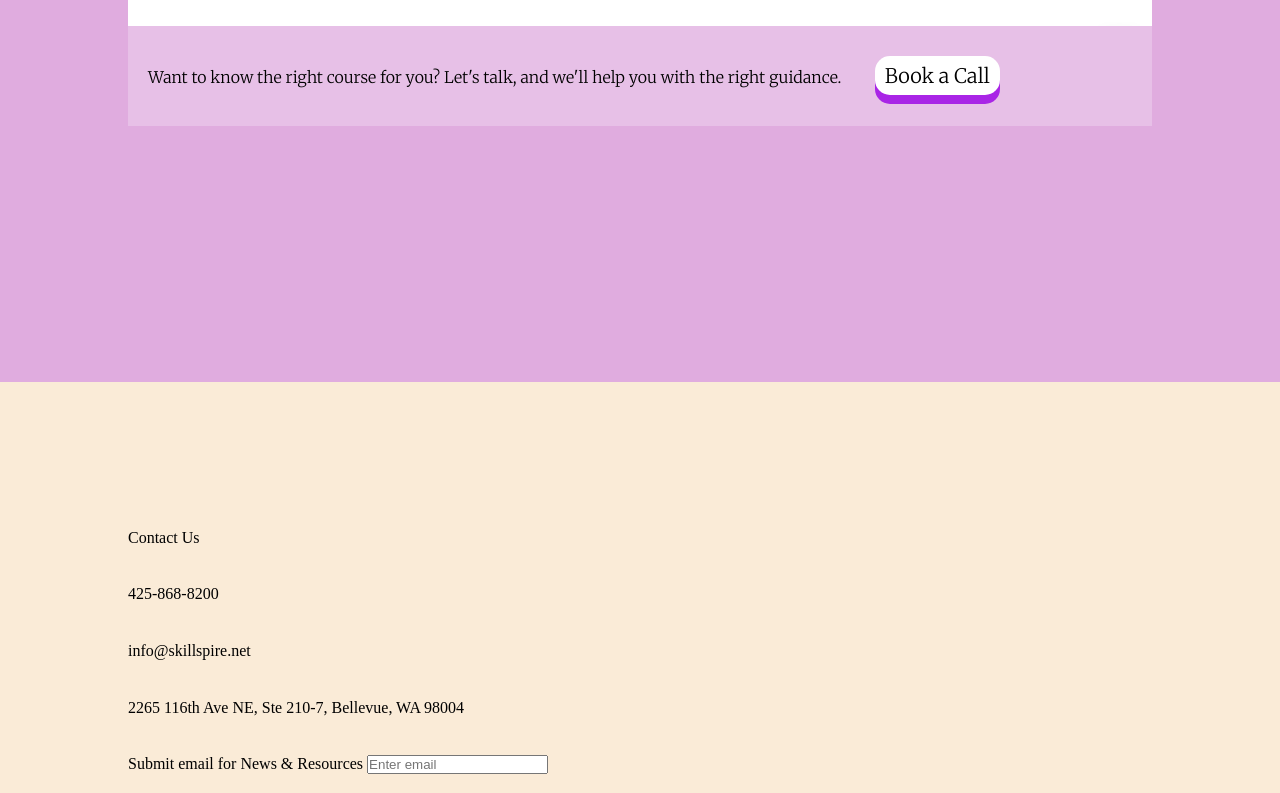
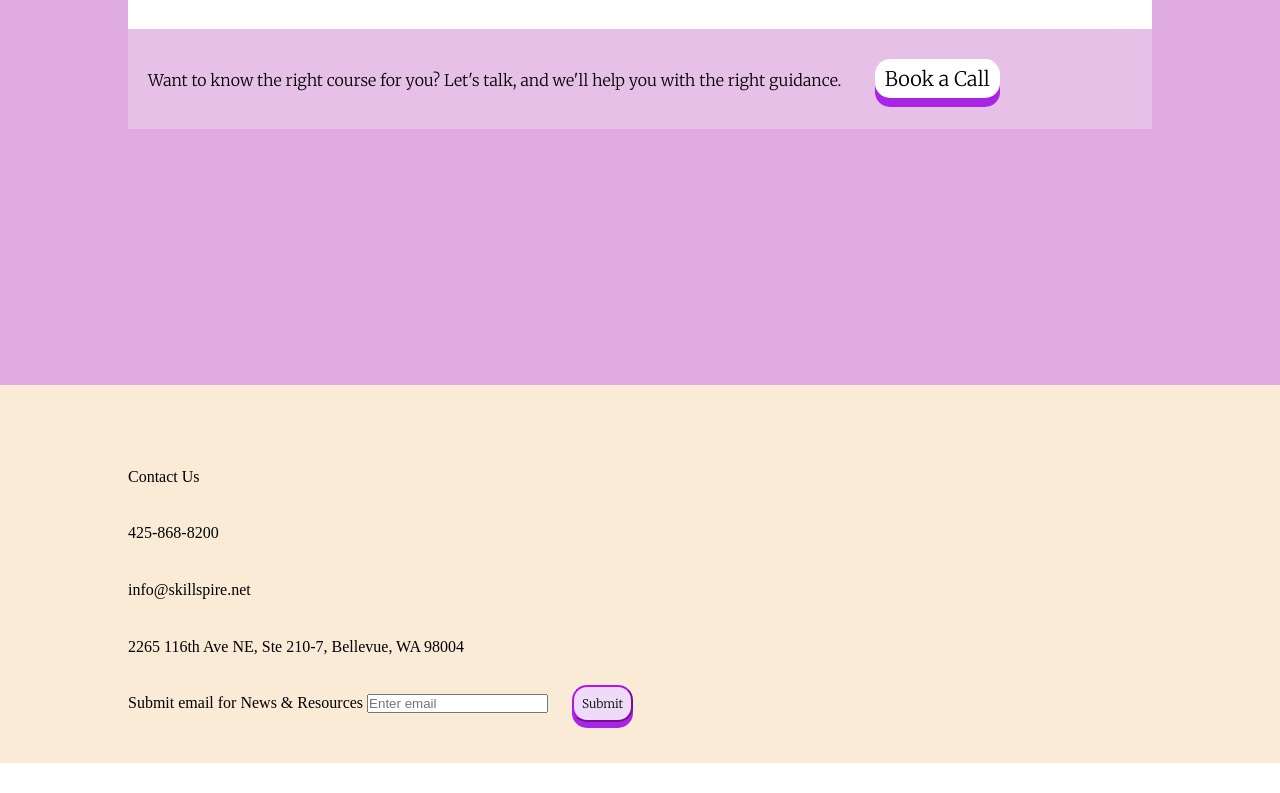
Before and after one commit to nataliemajadixon/assignment2, a plain HTML site: page index.html in a window 1280 px wide. Shown: the part 946-1739 px from the top of the page. After the commit the page ends 1709 px from the top, so only its background shows below. Drawn offline with Linux system fonts and the light colour scheme.

Commit message:
assignment 2 and 4 combined

```diff
--- a/index.html
+++ b/index.html
@@ -9,6 +9,7 @@
 </head>
 <body>
     <div class="top_bar">
+
         <h1 class="top_text">Skillspire</h1>
      <a href="indexapply.html">
             <button class="applybutton">Apply</button>
@@ -38,7 +39,10 @@
         <p>info@skillspire.net</p>
         <p>2265 116th Ave NE, Ste 210-7, Bellevue, WA 98004</p>
         <label>Submit email for News & Resources</label>
-        <input placeholder="Enter email" required/>
+
+
+        <input placeholder="Enter email" />
+        <button id="footerbutton"> Submit</button>
     </footer>
 </body>
 </html>
--- a/style.css
+++ b/style.css
@@ -91,7 +91,8 @@ table {
 
 .top_text{
     padding: 15px 32px;
-    font-size: 30px;
+    font-size: 40px;
+
 }
 .sections{
     display:flex;
@@ -133,10 +134,32 @@ main{
 }
 footer{
     bottom: 0;
-    padding: 10% 20% 0% 10%;
+    padding: 5% 20% 2% 10%;
     line-height: 1.5cm;
     background-color: antiquewhite;
 
+}
+#footerbutton{
+    background-color: #eedbf7;
+    border: 2;
+    border-color: rgb(185, 18, 240);
+    color: rgb(0, 0, 0);
+    padding: 9px 8px;
+    text-align: center;
+    text-decoration: wavy;
+    /* display: inline-block; */
+    font-size: 12px;
+    margin: 10px 10px 15px 20px;
+    border-radius: 15px;
+    font-family: 'Merriweather', serif;
+    cursor: pointer;
+    box-shadow: 0 6px rgb(169, 37, 230);
+}
+#footerbutton:hover {background-color: #c26ad6;}
+#footerbutton:active {
+    background-color: #cd98ea;
+    box-shadow: 0 8px rgb(168, 124, 185);
+    transform: translateY(4px);
 }
 
 #bookingbutton{
--- a/styleapply.css
+++ b/styleapply.css
@@ -123,3 +123,8 @@ form{
 	margin: 10px 5px 0px 15px
 
 }
+#topimage{
+	width: 160px;
+	display: flex;
+	flex-direction: row;
+}
```
Also changed, not shown: indexapply.html (+5 -0 lines).
